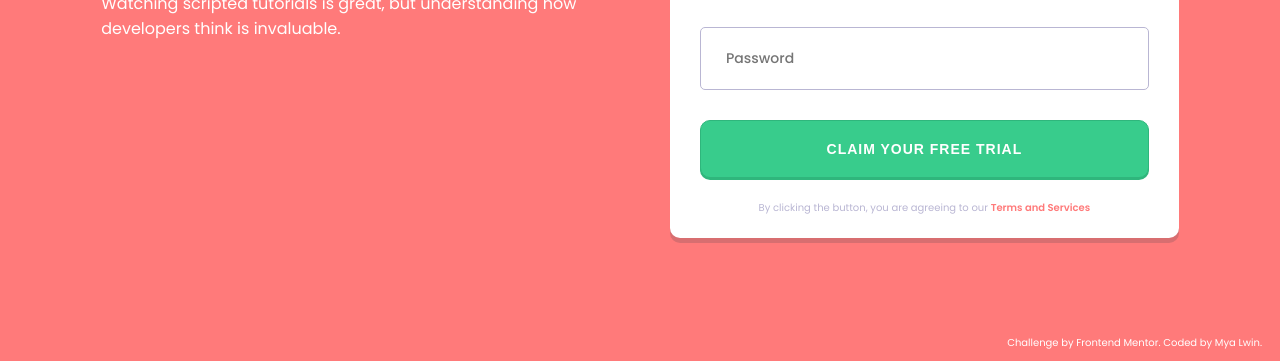
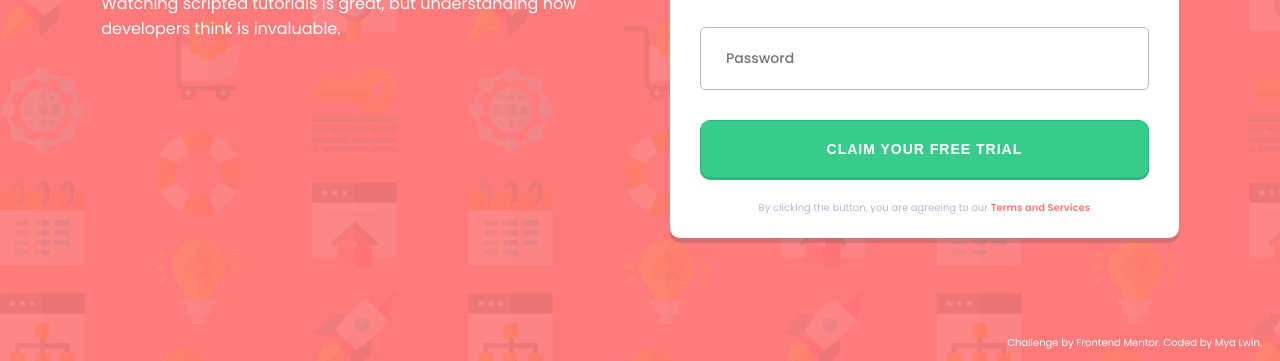
Before and after one commit to MyaLwin/intro-signup-form, a plain HTML site: page index.html in a window 1280 px wide. Shown: the part 483-844 px from the top of the page. Drawn offline with Linux system fonts and the light colour scheme; the site is published under a folder, as on GitHub Pages, so addresses that start at the root find nothing.

Commit message:
fixed error in scss file for background image

```diff
--- a/styles/style.scss
+++ b/styles/style.scss
@@ -7,7 +7,7 @@
 }
 
 body {
-    background-image: url(/images/bg-intro-desktop.png);
+    background-image: url(../images/bg-intro-desktop.png);
     background-color: $red;
     background-size: cover;
     font-family: "Poppins", sans-serif;
```
Also changed, not shown: styles/style.css, 1 other file.
